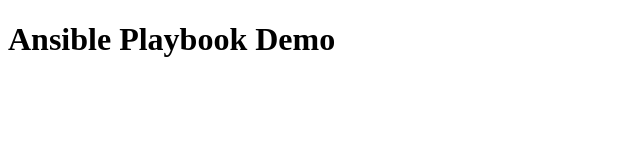
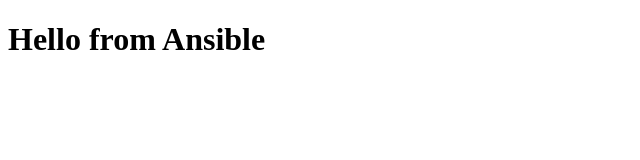
Before and after one commit to gopalkamalsharma/Ansible, a plain HTML site: page httpd/files/index.html in a window 1280 px wide. Shown: the whole page, without its empty margins (0-640 px from the left). Drawn offline with Linux system fonts and the light colour scheme.

Commit message:
Created Role httpd

```diff
--- a/index.html
+++ b/httpd/files/index.html
@@ -3,9 +3,9 @@
 <head>
     <meta charset="UTF-8">
     <meta name="viewport" content="width=device-width, initial-scale=1.0">
-    <title>Ansible Playbook Demo</title>
+    <title>Hello from Ansible</title>
 </head>
 <body>
-    <h1>Ansible Playbook Demo</h1>
+    <h1>Hello from Ansible</h1>
 </body>
 </html>
```
Also changed, not shown: 11 other files.
